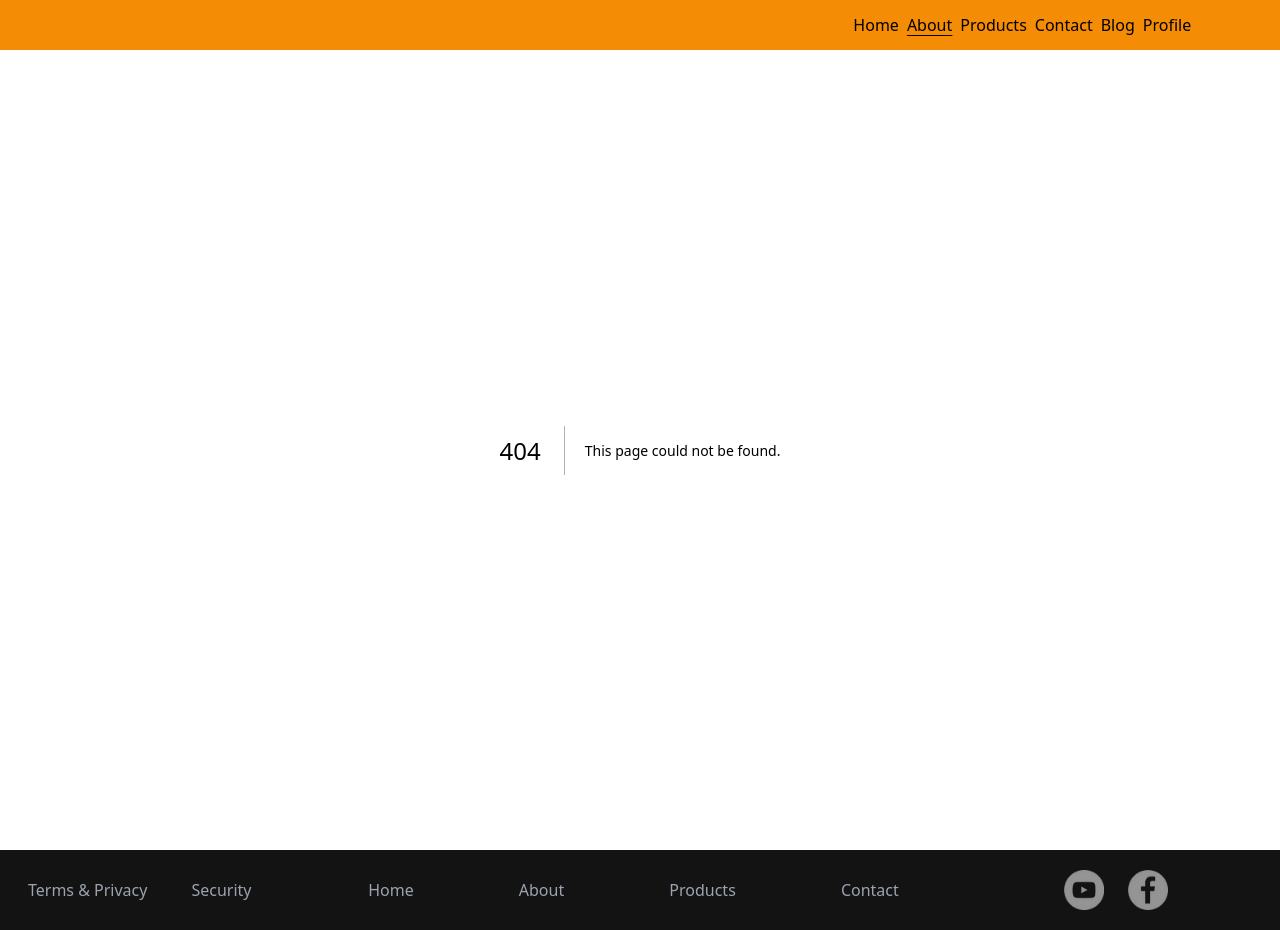
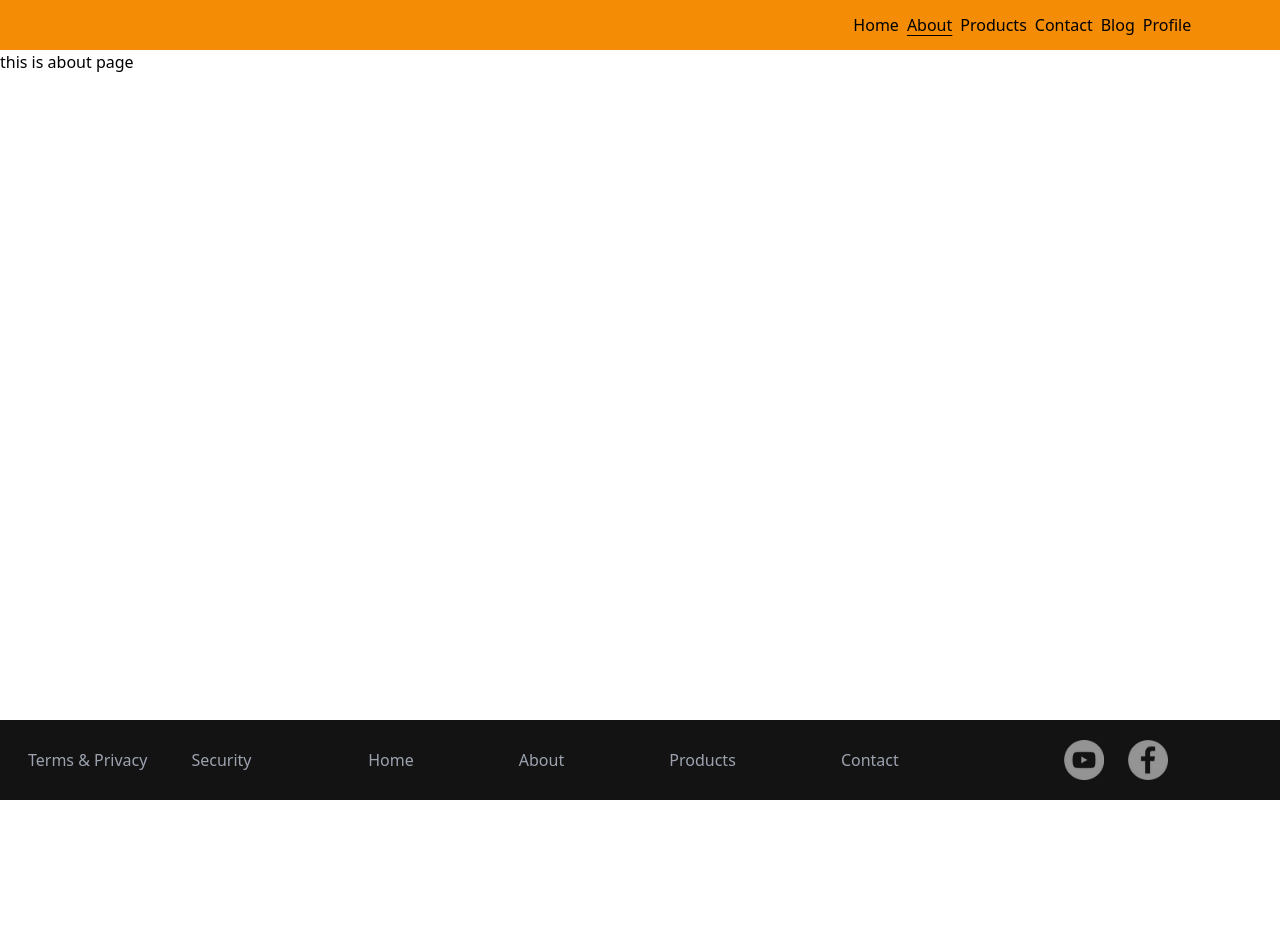
Before and after one commit to aleksandresher/create-react-app-1, a Next.js app in the folder next-app2/: page /about in a window 1280 px wide. Before the commit this address had no page. After the commit the page ends 800 px from the top, so only its background shows below. Built offline with nearby package versions, Linux system fonts and the light colour scheme.

Commit message:
remove ts file

```diff
--- /dev/null
+++ b/next-app2/src/app/about/page.jsx
@@ -0,0 +1,7 @@
+export default function About() {
+  return (
+    <div className="flex flex-col justify-between">
+      <h1>this is about page</h1>
+    </div>
+  );
+}
```
Also changed, not shown: next-app2/package.json (+5 -6 lines), next-app2/tsconfig.json (deleted, +0 -34 lines).
